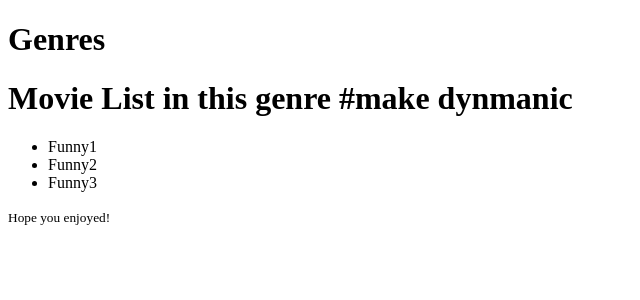
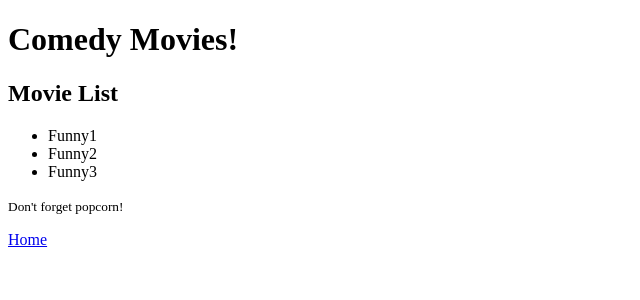
Before and after one commit to ArmatiCode/movie-genre-flask-app, a Flask app: page /movies/Comedy in a window 1280 px wide. Shown: the top 300 px of the page, without its empty margins (0-640 px from the left). Run offline with Flask 3, Linux system fonts and the light colour scheme.

Commit message:
Fixed genre.html base structure. Added dynamnic name. Fixed minor tweaks to movies.html, typos, strucutre and basic content

```diff
--- a/templates/genre.html
+++ b/templates/genre.html
@@ -3,22 +3,15 @@
 <head>
     <meta charset="UTF-8">
     <meta name="viewport" content="width=device-width, initial-scale=1.0">
-    <title>Enter dynamic title here</title>
+    <title>{{ genre }} Movies</title>
 </head>
 
 <body>
     <header>
-        <h1>Genres</h1>
-        <nav>
-            <ul>
-                {% for genre in genres %}
-                    <li><a href="/movies/{{ genre }}">{{ genre }}</a></li>
-                {% endfor %}
-            </ul>
-        </nav>
+        <h1>{{ genre }} Movies!</h1>
     </header>
     <main>
-        <h1>Movie List in this genre #make dynmanic</h1>
+        <h2>Movie List</h2>
         <ul>
             {% block content %}
                 {% for movie in movies %}
@@ -28,7 +21,8 @@
         </ul>
     </main>
     <footer>
-        <p><small>Hope you enjoyed!</small></p>
+        <p><small>Don't forget popcorn!</small></p>
+        <p><a href="/movies">Home</a></li></p>
     </footer>
 </body>
 </html>
```
Also changed, not shown: templates/movies.html (+6 -3 lines).
